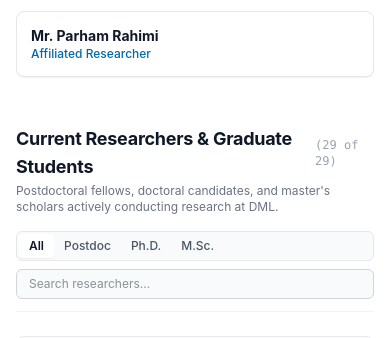
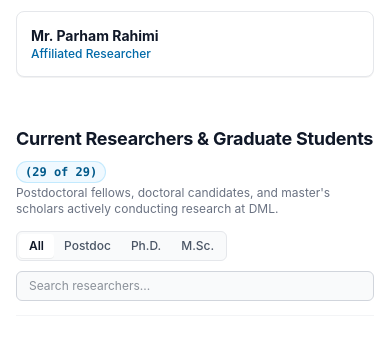
Before and after one commit to PooryaSN2000/iust-dml-website, a website built with Vite: page people.html in a window 390 px wide. Shown: the part 2753-3091 px from the top of the page. Built offline with nearby package versions, Linux system fonts and the light colour scheme.

Commit message:
style(people): improve responsive header layout for active researchers and count badge

```diff
--- a/people.html
+++ b/people.html
@@ -205,24 +205,27 @@
 
     <!-- Current Advisees / Active Researchers with Unified Card Layout -->
     <section class="space-y-6">
-      <div class="flex flex-col sm:flex-row sm:items-center justify-between gap-4 border-b border-gray-100 pb-3">
-        <div>
-          <div class="flex items-center gap-2">
-            <h2 class="text-lg font-bold text-gray-900">Current Researchers &amp; Graduate Students</h2>
-            <span class="text-xs font-mono text-gray-400" id="active-count"></span>
+      <div class="border-b border-gray-100 pb-3.5 space-y-3">
+        <!-- Title & Subtitle Row -->
+        <div class="flex flex-col sm:flex-row sm:items-baseline justify-between gap-1">
+          <div>
+            <div class="flex items-center gap-2 flex-wrap">
+              <h2 class="text-lg font-bold text-gray-900">Current Researchers &amp; Graduate Students</h2>
+              <span class="text-xs font-mono font-semibold text-sky-800 bg-sky-50 border border-sky-200/80 px-2 py-0.5 rounded-full shrink-0 whitespace-nowrap" id="active-count"></span>
+            </div>
+            <p class="text-xs text-gray-500 mt-0.5">Postdoctoral fellows, doctoral candidates, and master's scholars actively conducting research at DML.</p>
           </div>
-          <p class="text-xs text-gray-500 mt-0.5">Postdoctoral fellows, doctoral candidates, and master's scholars actively conducting research at DML.</p>
         </div>
 
-        <!-- Filter Buttons & Search -->
-        <div class="flex flex-col sm:flex-row items-stretch sm:items-center gap-2">
-          <div class="inline-flex rounded-md border border-gray-200 bg-gray-50 p-0.5 text-xs font-medium">
+        <!-- Filter Buttons & Search Controls -->
+        <div class="flex flex-col sm:flex-row items-stretch sm:items-center justify-between gap-2.5 pt-0.5">
+          <div class="inline-flex rounded-md border border-gray-200 bg-gray-50 p-0.5 text-xs font-medium self-start sm:self-auto">
             <button id="filter-all" class="degree-filter-btn px-2.5 py-1 rounded bg-white text-gray-900 font-semibold shadow-2xs">All</button>
             <button id="filter-postdoc" class="degree-filter-btn px-2.5 py-1 rounded text-gray-600 hover:text-gray-900">Postdoc</button>
             <button id="filter-phd" class="degree-filter-btn px-2.5 py-1 rounded text-gray-600 hover:text-gray-900">Ph.D.</button>
             <button id="filter-msc" class="degree-filter-btn px-2.5 py-1 rounded text-gray-600 hover:text-gray-900">M.Sc.</button>
           </div>
-          <div class="w-full sm:w-56">
+          <div class="w-full sm:w-64">
             <input
               type="text"
               id="student-search"
```
